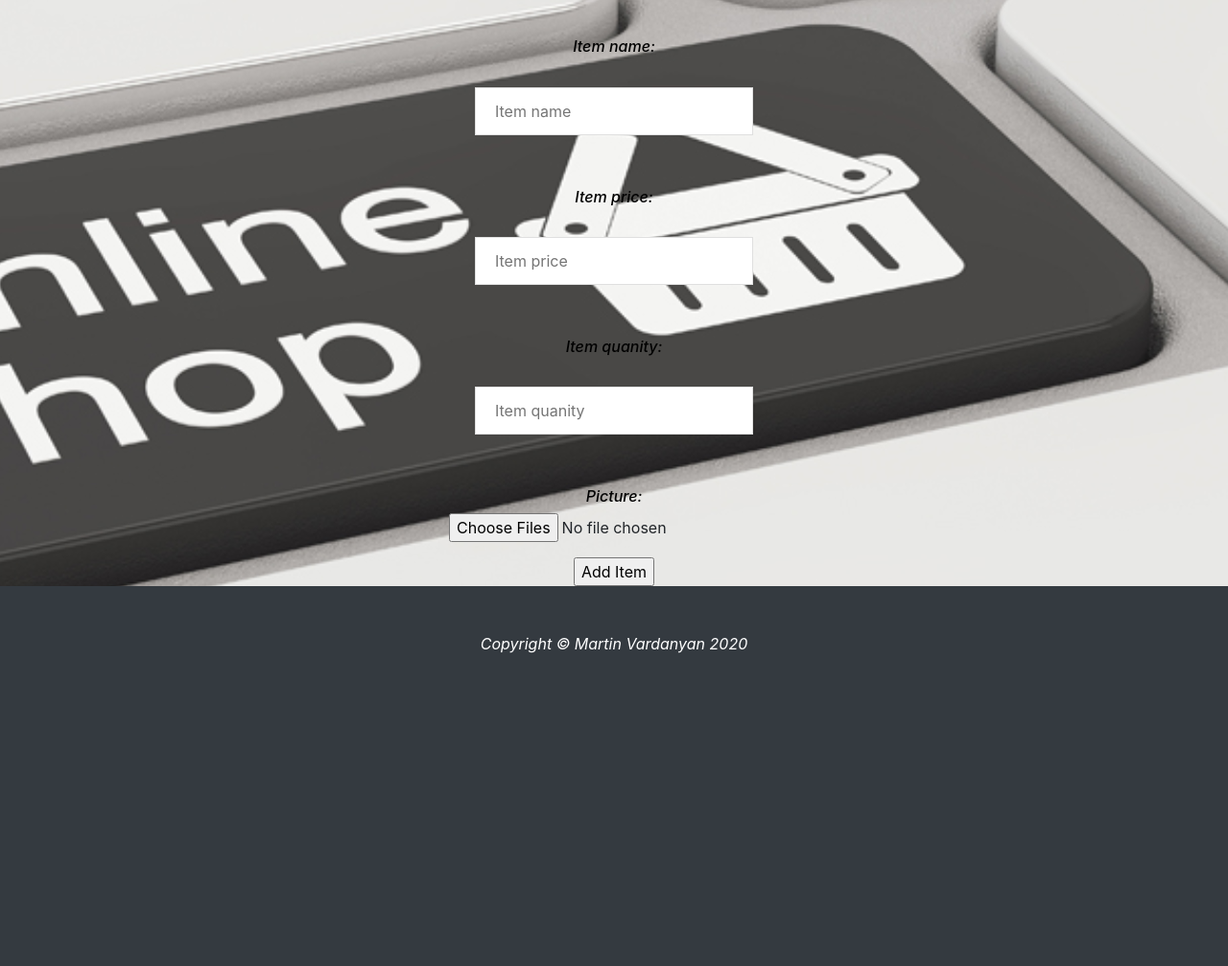
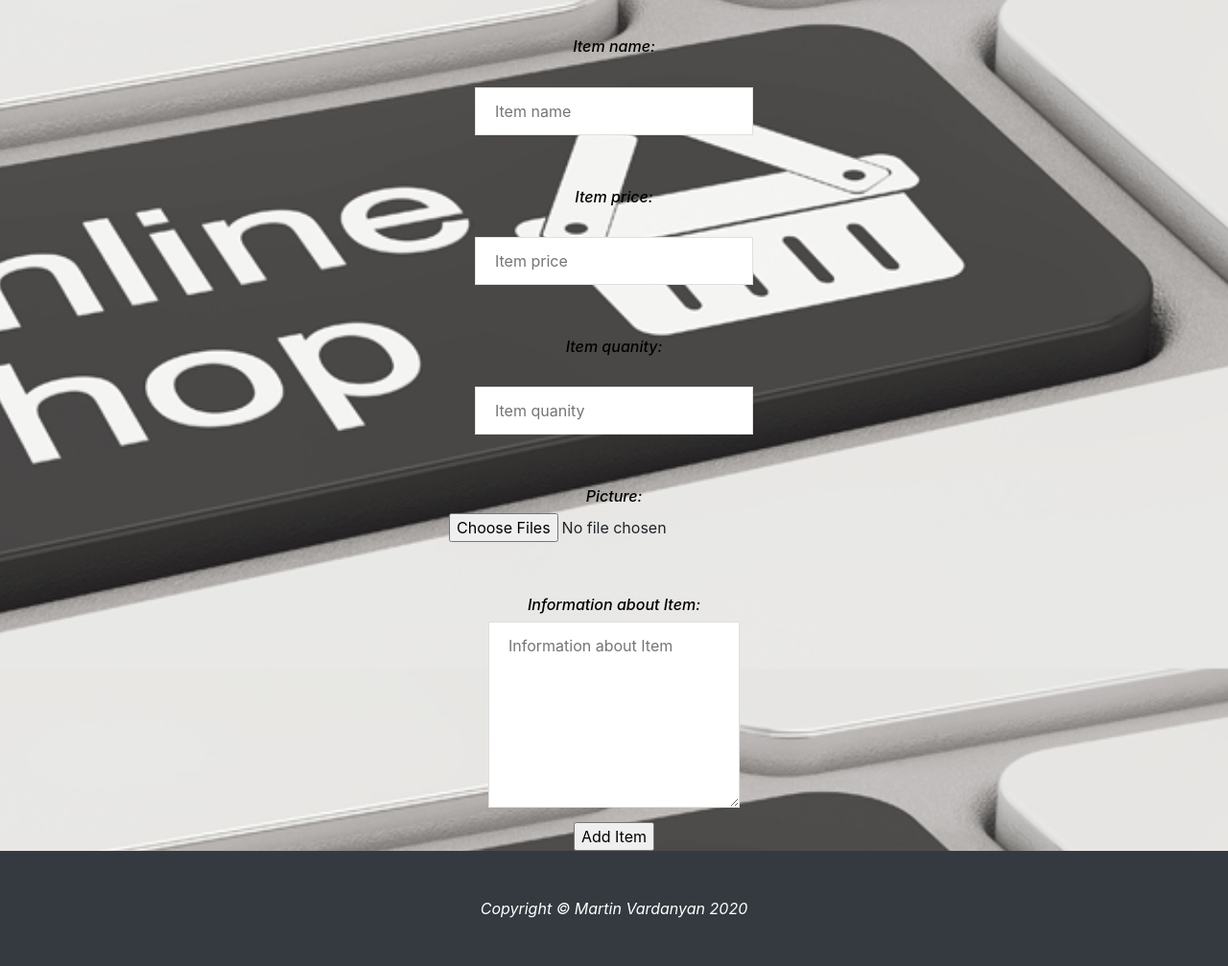
Before and after one commit to MartinVardanyan/Shop_2, a Django app: page /market/admin/stock/category/1/item/add/ in a window 1280 px wide. Shown: the part 103-1110 px from the top of the page at 96% size. Before the commit the page ends 784 px from the top, so only its background shows below. Run offline with Django 3.2, Linux system fonts and the light colour scheme; the visitor is signed in with stand-in values (Sample User, id 1); data that the repository does not hold is empty; some libraries are stand-ins or nearby versions.

Commit message:
-added_possibility_add_information_for_item-

```diff
--- a/src/market/admin.py
+++ b/src/market/admin.py
@@ -7,7 +7,7 @@ from market.models import Category, Item, Stock, MyBag, Administrator, Customer
 
 #
 class ItemAdmin(admin.ModelAdmin):
-    list_display = ('stock_name', 'category_name', 'name', 'price', 'quanity', 'admin', 'customer')
+    list_display = ('stock_name', 'category_name', 'name', 'price', 'quanity', 'admin', 'customer', 'info')
     empty_value_display = '-empty-'
 
     def stock_name(self, item):
--- a/src/market/admin_views.py
+++ b/src/market/admin_views.py
@@ -284,7 +284,8 @@ class AdminItemView(View):
             item = Item.objects.create(stock=stock, category=category, admin=admin,
                                        name=request.POST['name'], price=request.POST['price'],
                                        quanity=request.POST['quanity'],
-                                       picture=request.FILES['picture'])
+                                       picture=request.FILES['picture'],
+                                       info=request.POST['info'],)
             item.save()
             print(item, 8)
             is_add_item = True
@@ -316,6 +317,7 @@ class AdminItemView(View):
             name = request.POST.get('name', None)
             price = request.POST.get('price', None)
             quanity = request.POST.get('quanity', None)
+            info = request.POST.get('info', None)
             if price:
                 item.price = price
                 item.save()
@@ -324,6 +326,9 @@ class AdminItemView(View):
                 item.save()
             if quanity:
                 item.quanity = quanity
+                item.save()
+            if info:
+                item.info = info
                 item.save()
             print(4)
             is_edit = True
--- a/src/market/forms.py
+++ b/src/market/forms.py
@@ -88,4 +88,4 @@ class ItemForm(forms.ModelForm):
     #
     class Meta:
         model = Item
-        fields = ('name', 'price', 'quanity', 'picture')
+        fields = ('name', 'price', 'quanity', 'picture', 'info')
--- a/src/market/models.py
+++ b/src/market/models.py
@@ -53,6 +53,7 @@ class Item(models.Model):
     is_removed = models.BooleanField(default=False)
     customer = models.ForeignKey(Customer, on_delete=models.CASCADE, null=True)
     admin = models.ForeignKey(Administrator, on_delete=models.CASCADE, null=True)
+    info = models.CharField(max_length=100000, default='Info about Item')
 
     def __repr__(self):
         return "{} {} {} {} {}".format(self.stock, self.category, self.name, self.price, self.quanity)
--- a/src/templates/market/add_item.html
+++ b/src/templates/market/add_item.html
@@ -14,7 +14,7 @@
         {% csrf_token %}
         <div class="form-group">
         <p class="required"><label class="required" for="name"><h6 style="color: Black"><em>Item name:</em></h6></label><br />
-            <input class="list-group-item" id="name" maxlength="30" name="name" type="text" placeholder="Item name"/>
+            <input class="list-group-item is valid" id="name" maxlength="30" name="name" type="text" placeholder="Item name"/>
         </p>
         <p class="required"><label class="required" for="price"><h6 style="color: Black"><em>Item price:</em></h6></label><br />
             <input class="list-group-item" id="price" maxlength="30" name="price" type="text" placeholder="Item price"/>
@@ -25,6 +25,9 @@
          <p> <label class="required" for="picture"><h6><font color="black"><em>Picture:</em></font></h6></label>
             <input id="picture" name="picture" type="file" multiple accept="image/*,image/jpeg">
          </p>
+         <p class="required"><label class="required" for="info"><h6 style="color: Black"><em>Information about Item:</em></h6></label>
+             <textarea id="info" name="info" placeholder="Information about Item" class="list-group-item" rows="7"></textarea>
+         </p>
         </div>
         <input type="submit" name="submit" value="Add Item"/>
     </form>
--- a/src/templates/market/category.html
+++ b/src/templates/market/category.html
@@ -57,7 +57,7 @@
                         <em>{{ items.name }}</em>
                     </h4>
                         <h5><em>{{ items.price }} $</em></h5>
-                        <p class="card-text"><em>Available in stock: {{ items.quanity }} pieces</em></p>
+                        <p class="card-text"><em>{{ items.info }}<br />Available in stock: {{ items.quanity }} pieces</em></p>
                     </div>
                     <div class="card-footer">
                     <small class="text-muted"><a class="nav-link" href="{% url 'market:edit_item' items.id %}"><em>Edit item</em></a></small>
--- a/src/templates/market/edit_item.html
+++ b/src/templates/market/edit_item.html
@@ -18,6 +18,8 @@ Edit Item!
         <input class="list-group-item" type="text" name="price" value="{{ item.price }}" placeholder="Item price"/><br/>
         <label><h6 style="color:Black"><em>Enter item quantity</em></h6></label><br />
         <input class="list-group-item" type="text" name="quanity" value="{{ item.quanity }}" placeholder="Item quantity"/>
+        <label><h6 style="color:Black"><em>Enter information about item</em></h6></label><br />
+        <input class="list-group-item" type="text" name="info" size="45" value="{{ item.info }}" placeholder="Information about item"/>
     </p>
     <input type="submit" value="Save" ><br /><br />
 </form>
```
Also changed, not shown: src/market/migrations/0005_item_info.py (added), src/media/item_pictures/Без_названия_Ei5dzdL.png (added).
